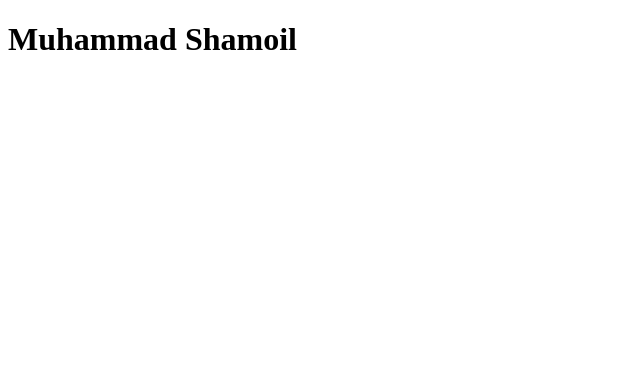
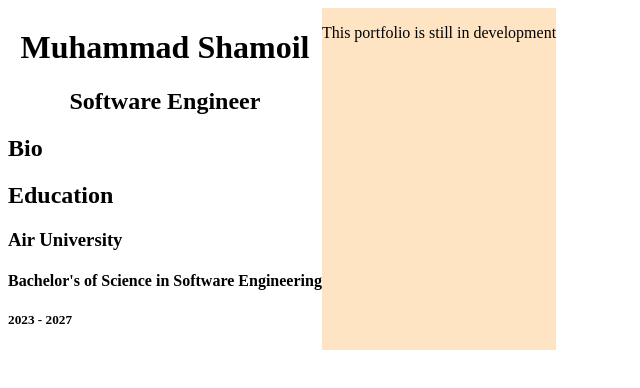
Before and after one commit to SE-Muhammad-Shamoil/Portfolio-Website, a plain HTML site: page index.html in a window 1280 px wide. Shown: the whole page, without its empty margins (0-640 px from the left). Drawn offline with Linux system fonts and the light colour scheme.

Commit message:
Added Education

```diff
--- a/index.html
+++ b/index.html
@@ -1,11 +1,31 @@
 <!DOCTYPE html>
 <html lang="en">
-<head>
-    <meta charset="UTF-8">
-    <meta name="viewport" content="width=device-width, initial-scale=1.0">
-    <title>Portfolio Website</title>
-</head>
-<body>
-    <h1>Muhammad Shamoil<h1>
-</body>
+  <head>
+    <meta charset="UTF-8" />
+    <meta name="viewport" content="width=device-width, initial-scale=1.0" />
+    <title>Portfolio Website></title>
+    <link rel="stylesheet" href="style.css" />
+  </head>
+  <body>
+    <div class="content">
+      <center>
+        <h1>Muhammad Shamoil</h1>
+        <h2>Software Engineer</h2>
+      </center>
+
+      <h2>Bio</h2>
+      <h3></h3>
+
+      <h2>Education</h2>
+      <h3><b>Air University</b></h3>
+      <h4>Bachelor's of Science in Software Engineering</h4>
+      <h5>2023 - 2027</h5>
+    </div>
+
+    <footer>
+      <center>
+        <p>This portfolio is still in development</p>
+      </center>
+    </footer>
+  </body>
 </html>
--- a/style.css
+++ b/style.css
@@ -0,0 +1,14 @@
+footer{
+    background-color:bisque;
+    position-;
+}
+
+body
+{
+    display :flex;
+    height: 100%;
+}
+
+.main{
+    flex:1
+}
```
